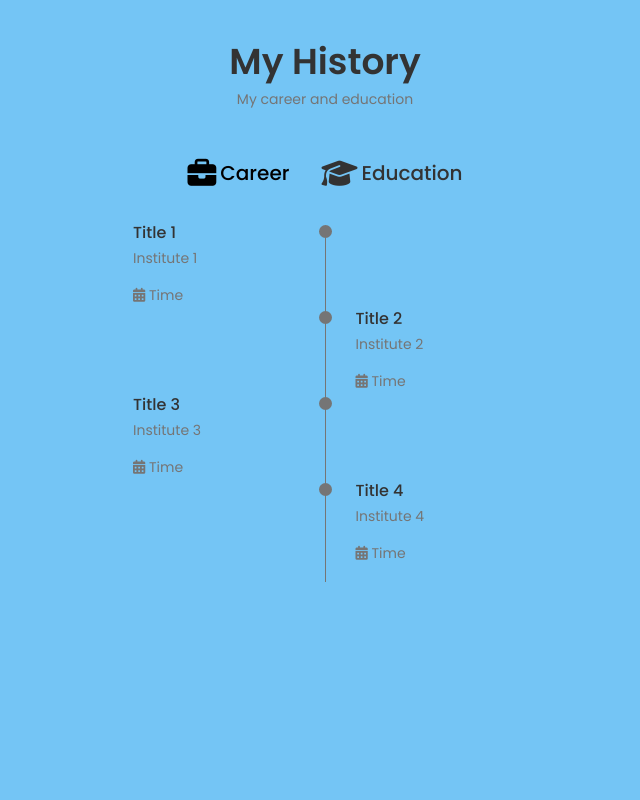
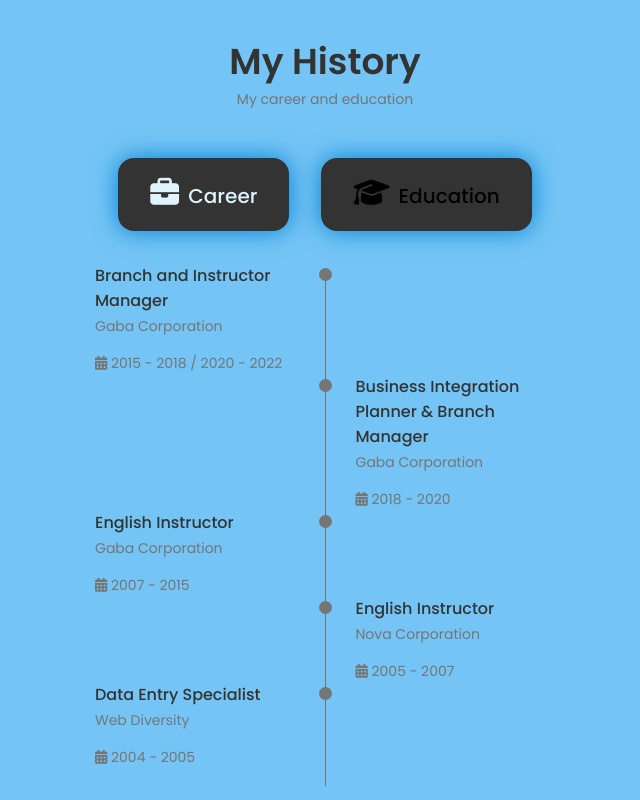
Before and after one commit to a-vasse/portfolio, a React (Create React App) app: page / in a window 1280 px wide. Shown: the part 2055-2855 px from the top of the page, without its empty margins (315-955 px from the left). Before the commit the page ends 2651 px from the top, so only its background shows below. Built offline with nearby package versions, Linux system fonts and the light colour scheme.

Commit message:
history buttons

```diff
--- a/src/components/history/History.jsx
+++ b/src/components/history/History.jsx
@@ -26,10 +26,10 @@ const History = () => {
             : "history-content"}>
             <div className="history-data">
               <div>
-                <h3 className="history-title">Title 1</h3>
-                <span className="history-subtitle">Institute 1</span>
+                <h3 className="history-title">Branch and Instructor Manager</h3>
+                <span className="history-subtitle">Gaba Corporation</span>
                 <div className="history-calender">
-                  <i className="fa-solid fa-calendar-days"></i>{" "}Time
+                  <i className="fa-solid fa-calendar-days"></i>{" "}2015 - 2018 / 2020 - 2022
                 </div>
               </div>
 
@@ -47,20 +47,20 @@ const History = () => {
                 <span className="history-line"></span>
               </div>
               <div>
-                <h3 className="history-title">Title 2</h3>
-                <span className="history-subtitle">Institute 2</span>
+                <h3 className="history-title">Business Integration Planner & Branch Manager</h3>
+                <span className="history-subtitle">Gaba Corporation</span>
                 <div className="history-calender">
-                  <i className="fa-solid fa-calendar-days"></i>{" "}Time
+                  <i className="fa-solid fa-calendar-days"></i>{" "}2018 - 2020
                 </div>
               </div>
             </div>
 
             <div className="history-data">
               <div>
-                <h3 className="history-title">Title 3</h3>
-                <span className="history-subtitle">Institute 3</span>
+                <h3 className="history-title">English Instructor</h3>
+                <span className="history-subtitle">Gaba Corporation</span>
                 <div className="history-calender">
-                  <i className="fa-solid fa-calendar-days"></i>{" "}Time
+                  <i className="fa-solid fa-calendar-days"></i>{" "}2007 - 2015
                 </div>
               </div>
 
@@ -78,12 +78,27 @@ const History = () => {
                 <span className="history-line"></span>
               </div>
               <div>
-                <h3 className="history-title">Title 4</h3>
-                <span className="history-subtitle">Institute 4</span>
+                <h3 className="history-title">English Instructor</h3>
+                <span className="history-subtitle">Nova Corporation</span>
                 <div className="history-calender">
-                  <i className="fa-solid fa-calendar-days"></i>{" "}Time
+                  <i className="fa-solid fa-calendar-days"></i>{" "}2005 - 2007
                 </div>
               </div>
+            </div>
+          </div>
+
+          <div className="history-data">
+            <div>
+              <h3 className="history-title">Data Entry Specialist</h3>
+              <span className="history-subtitle">Web Diversity</span>
+              <div className="history-calender">
+                <i className="fa-solid fa-calendar-days"></i>{" "}2004 - 2005
+              </div>
+            </div>
+
+            <div>
+              <span className="history-rounder"></span>
+              <span className="history-line"></span>
             </div>
           </div>
 
--- a/src/components/history/history.css
+++ b/src/components/history/history.css
@@ -1,5 +1,5 @@
 .history-container {
-  max-width: 768px;
+  max-width: 920px;
 }
 
 .history-tabs {
@@ -11,13 +11,21 @@
 .history-button {
   font-size: var(--h3-font-size);
   font-weight: var(--font-medium);
-  color: var(--title-color);
+  color: var(--title-color-dark);
   margin: 0 var(--mb-1);
   cursor: pointer;
+  display: inline-block;
+  background-color: var(--title-color);
+  padding: 1.25rem 2rem;
+  border-radius: 1rem;
+  font-weight: var(--font-medium);
+  gap: 8px;
+  box-shadow: var(--box-shadow);
 }
 
 .history-button:hover {
-  color: var(--title-color-dark);
+  color: var(--text-color-hover);
+  transition: 0.3s;
 }
 
 .history-icon {
@@ -26,7 +34,7 @@
 }
 
 .history-active {
-  color: var(--title-color-dark);
+  color: var(--container-color);
 }
 
 .history-sections {
```
